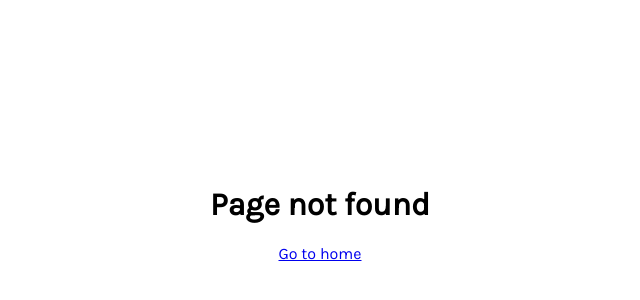
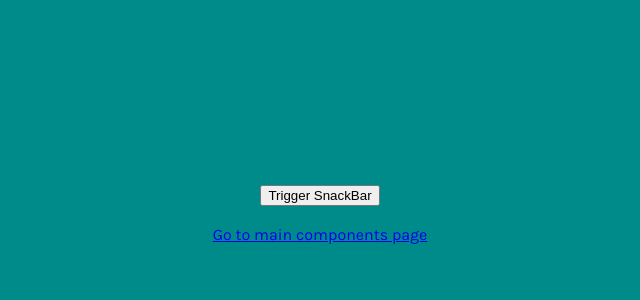
Before and after one commit to SudipRai27/Vue-Components, a Vue app: page /snack-bar in a window 1280 px wide. Before the commit this address had no page. Shown: the part 186-486 px from the top of the page, without its empty margins (320-960 px from the left). Built offline with nearby package versions, Linux system fonts and the light colour scheme.

Commit message:
Added snackbar

```diff
--- /dev/null
+++ b/src/components/SnackBar/SnackBar.vue
@@ -0,0 +1,52 @@
+<template>
+  <div class="snack">
+    <transition name="snack">
+      <div class="snack-text" v-if="snack">
+        {{ snack }}
+      </div>
+    </transition>
+  </div>
+</template>
+<script>
+import { mapGetters } from "vuex";
+
+export default {
+  name: "SnackBar",
+  computed: {
+    ...mapGetters({
+      snack: "snack/snack",
+    }),
+  },
+};
+</script>
+<style scoped>
+.snack {
+  position: fixed;
+  top: 0;
+  left: 0;
+  width: 100%;
+  display: flex;
+  justify-content: center;
+}
+
+.snack-text {
+  margin-top: 20px;
+  background-color: cornflowerblue;
+  color: #fff;
+  padding: 4px 16px;
+  border-radius: 6px;
+}
+
+.snack-enter-active,
+.snack-leave-active {
+  transition: all 0.3s ease-in-out;
+}
+
+.snack-enter-from {
+  transform: translateY(-24px);
+}
+
+.snack-leave-to {
+  transform: translateY(-24px);
+}
+</style>
--- a/src/router/index.js
+++ b/src/router/index.js
@@ -4,6 +4,7 @@ import SidebarHome from "@/views/SidebarHome";
 import SidebarUsers from "@/views/SidebarUsers";
 import ModalView from "@/views/ModalView";
 import DropBoxView from "@/views/DropBoxView";
+import SnackBarView from "@/views/SnackBarView";
 import NotFound from "@/views/NotFound";
 
 const routes = [
@@ -33,6 +34,11 @@ const routes = [
     component: DropBoxView,
   },
   {
+    path: "/snack-bar",
+    name: "SnackBarView",
+    component: SnackBarView,
+  },
+  {
     path: "/:pathMatch(.*)*",
     name: "NotFound",
     component: NotFound,
--- a/src/store/index.js
+++ b/src/store/index.js
@@ -1,8 +1,8 @@
 import { createStore } from "vuex";
+import snack from "./snack";
 
 export default createStore({
-  state: {},
-  mutations: {},
-  actions: {},
-  modules: {},
+  modules: {
+    snack,
+  },
 });
--- /dev/null
+++ b/src/store/snack.js
@@ -0,0 +1,34 @@
+let defaults = {
+  time: 2000,
+  delay: 0,
+  text: "",
+};
+
+export default {
+  namespaced: true,
+  state: {
+    snack: null,
+  },
+  mutations: {
+    SET_SNACK(state, text) {
+      state.snack = text;
+    },
+  },
+  actions: {
+    snack({ commit }, options) {
+      options = { ...defaults, ...options };
+      setTimeout(() => {
+        commit("SET_SNACK", options.text);
+
+        setTimeout(() => {
+          commit("SET_SNACK", null);
+        }, options.time);
+      }, options.delay);
+    },
+  },
+  getters: {
+    snack(state) {
+      return state.snack;
+    },
+  },
+};
--- a/src/views/Home.vue
+++ b/src/views/Home.vue
@@ -9,7 +9,10 @@
         <router-link :to="{ name: 'ModalView' }">Modal</router-link>
       </li>
       <li>
-        <router-link :to="{ name: 'DropBoxView' }">DropBoxView</router-link>
+        <router-link :to="{ name: 'DropBoxView' }">DropBox</router-link>
+      </li>
+      <li>
+        <router-link :to="{ name: 'SnackBarView' }">Snack Bar</router-link>
       </li>
     </ul>
   </div>
--- /dev/null
+++ b/src/views/SnackBarView.vue
@@ -0,0 +1,50 @@
+<template>
+  <div class="snackbar-container">
+    <button @click.prevent="triggerSnack" v-if="!snack">
+      Trigger SnackBar
+    </button>
+    <br />
+    <router-link to="/">Go to main components page</router-link>
+    <SnackBar></SnackBar>
+  </div>
+</template>
+<script>
+import SnackBar from "@/components/SnackBar/SnackBar";
+import { mapActions, mapGetters } from "vuex";
+export default {
+  name: "SnackBarView",
+  components: {
+    SnackBar,
+  },
+  computed: {
+    ...mapGetters({
+      snack: "snack/snack",
+    }),
+  },
+  methods: {
+    ...mapActions({
+      trigger: "snack/snack",
+    }),
+    triggerSnack() {
+      this.trigger({
+        text: "This is a snack", //additional options of delay and time available
+      });
+    },
+  },
+};
+</script>
+<style scoped>
+.snackbar-container {
+  display: flex;
+  flex-direction: column;
+  justify-content: center;
+  align-items: center;
+  background-color: darkcyan;
+  width: 100%;
+  height: 100vh;
+}
+
+button {
+  cursor: pointer;
+}
+</style>
```
